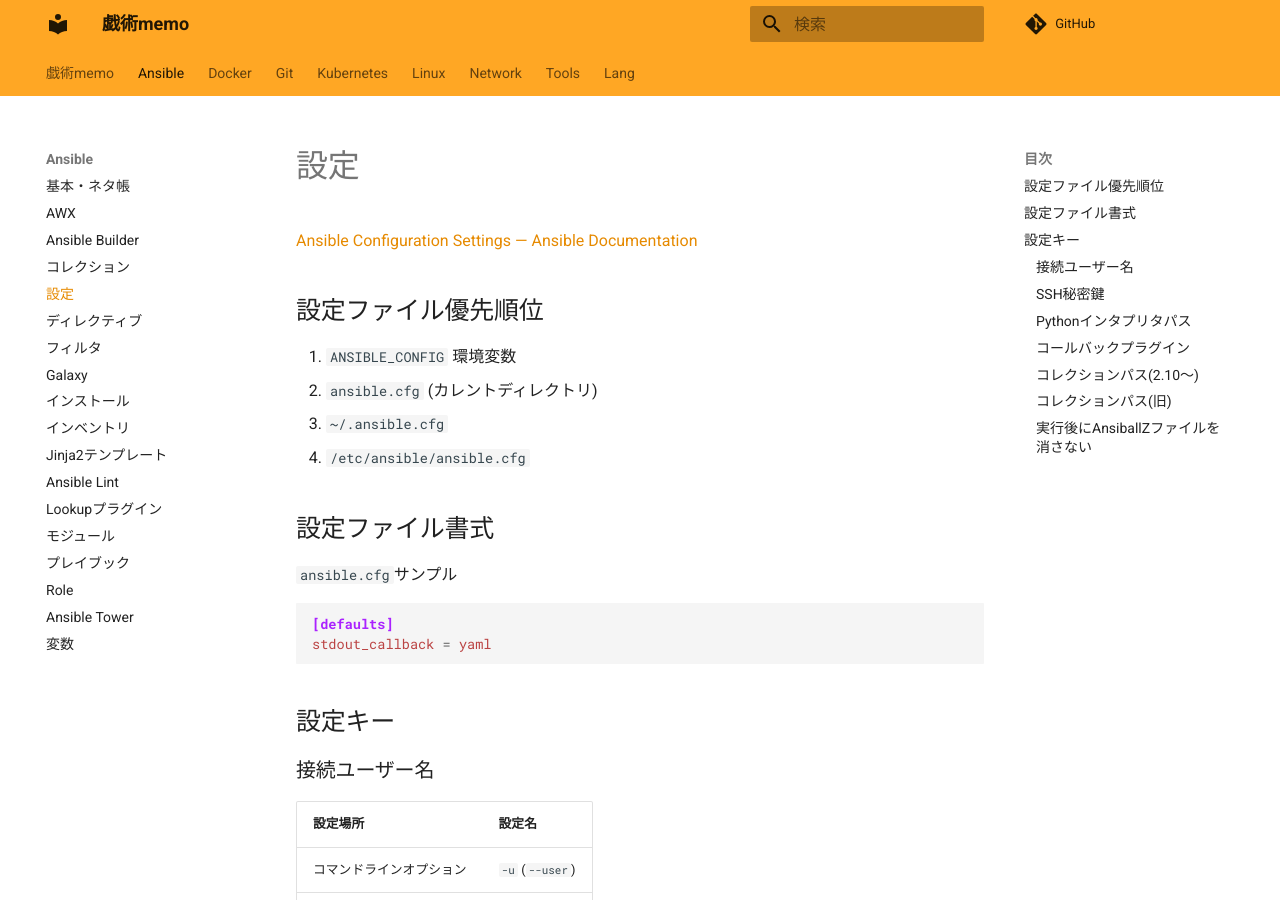
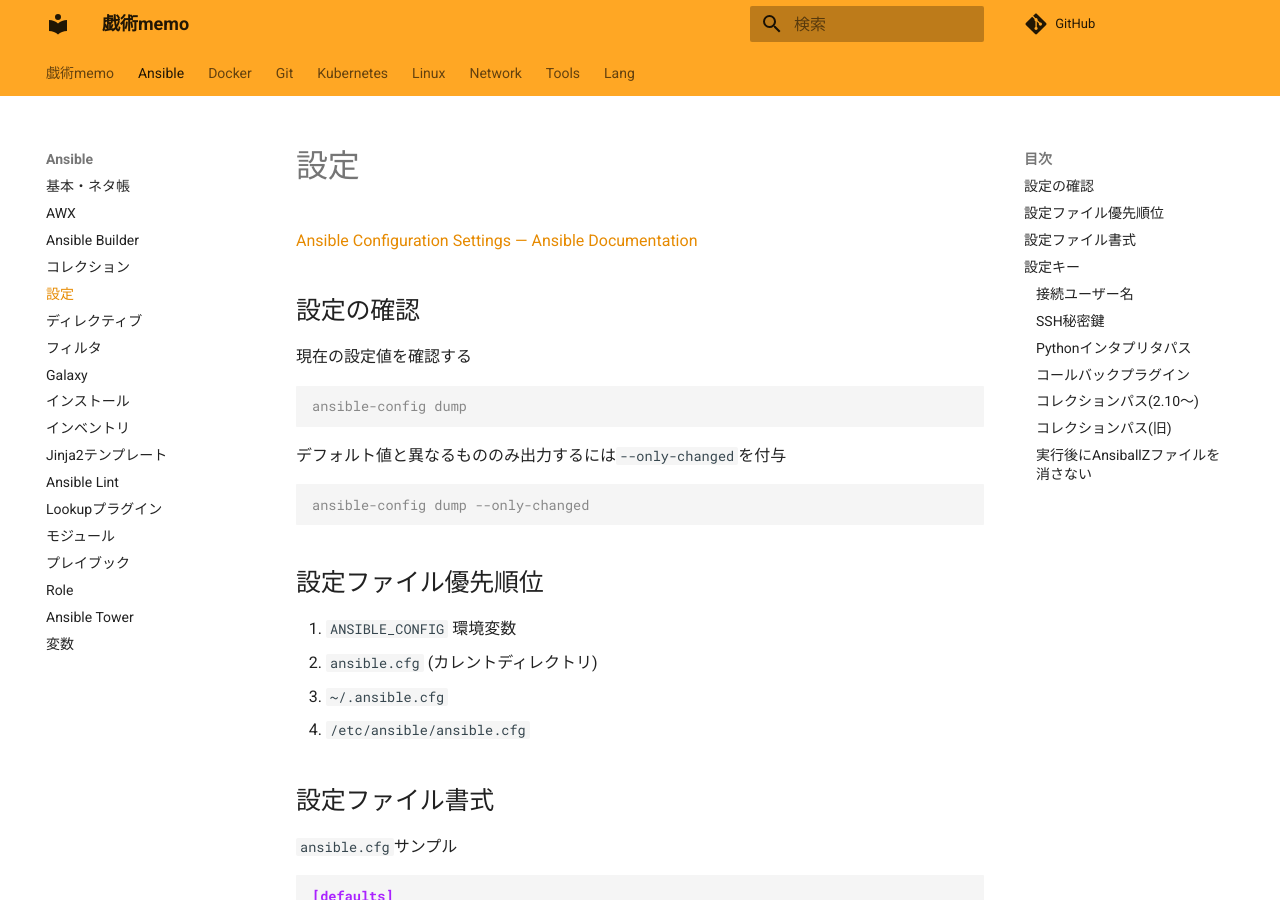
Before and after one commit to zaki-lknr/docs, an MkDocs documentation site: the page built from docs/Ansible/config.md, in a window 1280 px wide and 900 px high. Built offline with MkDocs 1.6.1 and Material for MkDocs 9.7.7, drawn with Linux system fonts in a browser that asks for light colours; comment, search, counter and statistics services are not loaded.

Commit message:
add: ansible/config: ansible-config dumpで設定値確認

````diff
--- a/docs/Ansible/config.md
+++ b/docs/Ansible/config.md
@@ -1,6 +1,20 @@
 # 設定
 
 [Ansible Configuration Settings — Ansible Documentation](https://docs.ansible.com/ansible/latest/reference_appendices/config.html)
+
+## 設定の確認
+
+現在の設定値を確認する
+
+```console
+ansible-config dump
+```
+
+デフォルト値と異なるもののみ出力するには`--only-changed`を付与
+
+```console
+ansible-config dump --only-changed
+```
 
 ## 設定ファイル優先順位
 
````
